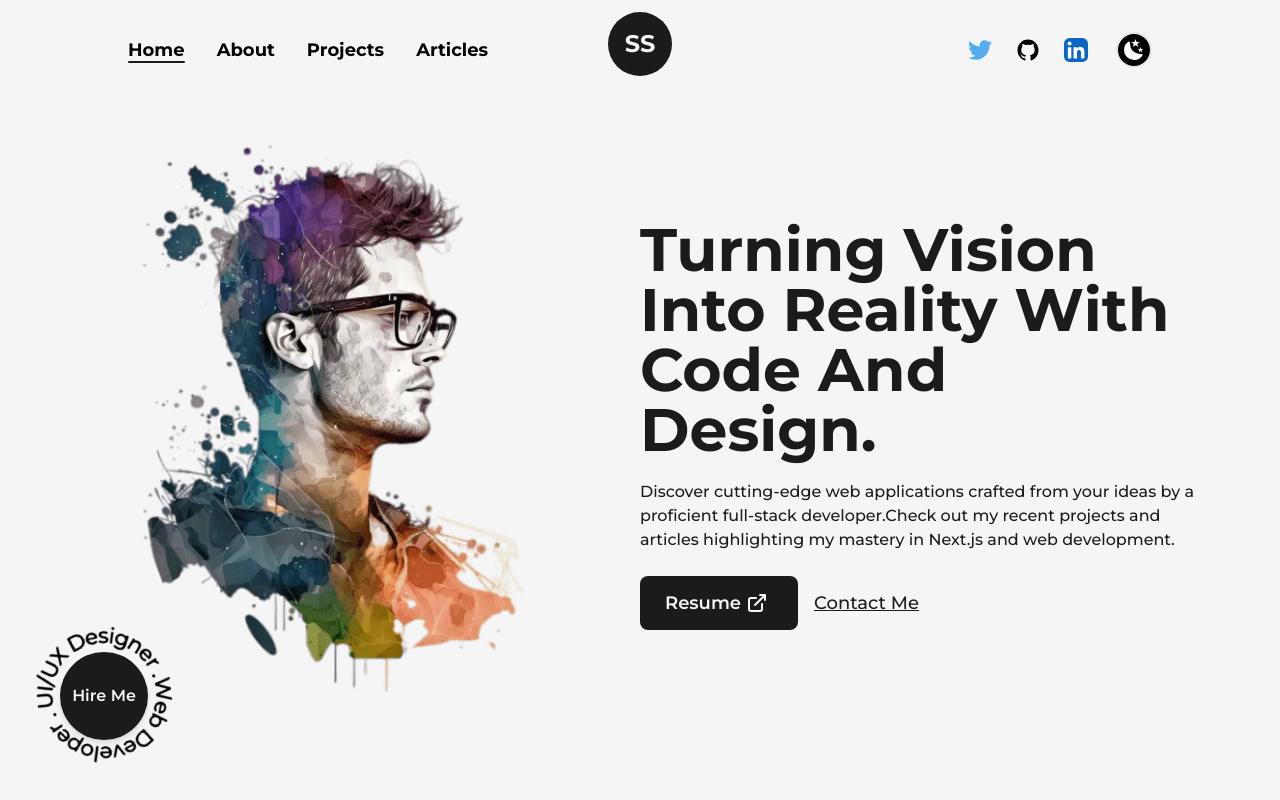
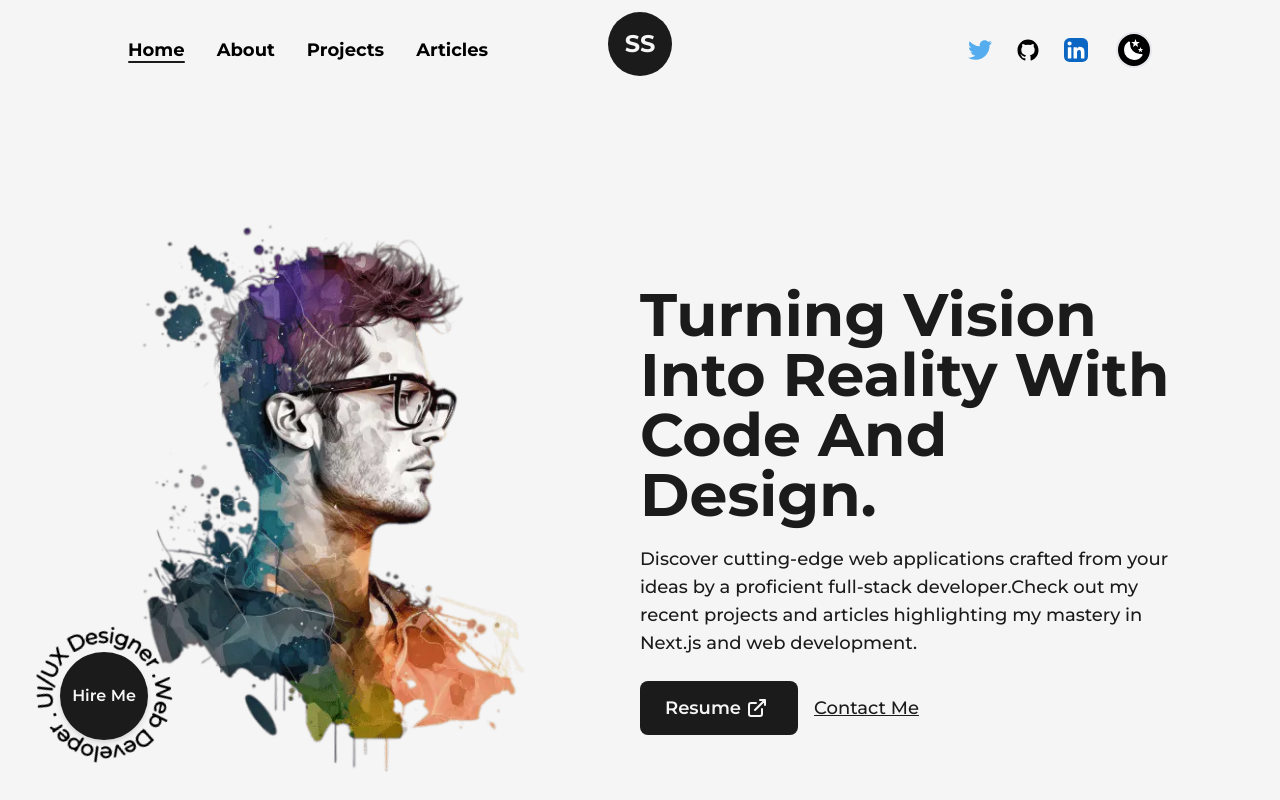
Before and after one commit to sachin-sapkota/sachin-portfolio, a Next.js app: page / in a window 1280 px wide. Shown: the top 800 px of the page. Built offline with nearby package versions, Linux system fonts and the light colour scheme.

Commit message:
final code

```diff
--- a/pages/index.tsx
+++ b/pages/index.tsx
@@ -18,9 +18,9 @@ export default function Home() {
         />
       </Head>
       <TransitionEffect />
-      <main className="flex items-start text-dark w-full min-h-screen dark:text-light">
+      <main className="flex items-center text-dark w-full min-h-screen dark:text-light ">
         <Layout className="h-full sm:px-8 px-4 md:px-12  lg:px-16 xl:px-20   ">
-          <div className="flex items-start justify-between w-full flex-col lg:flex-row lg:justify-start   lg:items-start lg:pt-10  ">
+          <div className="flex items-start justify-between w-full flex-col lg:flex-row lg:justify-start   lg:items-center  ">
             <div className=" w-full flex justify-center  ">
               <Image
                 src={sachinPic}
@@ -30,12 +30,12 @@ export default function Home() {
                 sizes="(max-width: 768px) 100vw, (max-width: 1200px) 50vw, 50vw"
               />
             </div>
-            <div className="w-full flex flex-col items-start  justify-start  text-center lg:text-left  h-full sm:pt-5 xl:pt-20 lg:pt-8  pt-3   ">
+            <div className="w-full flex flex-col items-start  justify-start  text-center lg:text-left  h-full sm:pt-5 pt-3   ">
               <AnimatedText
                 text="Turning Vision into reality with code and design."
-                classname=" text-3xl text-center  lg:text-left lg:text-6xl  sm:text-5xl pb-1"
+                classname=" text-3xl text-center 2xl:text-7xl  lg:text-left lg:text-6xl  sm:text-5xl pb-1"
               />
-              <p className="sm:my-4 my-2 text-sm md:text-base font-medium text-center lg:text-left  ">
+              <p className="sm:my-4 my-2 text-sm md:text-base xl:text-lg font-medium text-center lg:text-left  ">
                 Discover cutting-edge web applications crafted from your ideas
                 by a proficient full-stack developer.Check out my recent
                 projects and articles highlighting my mastery in Next.js and web
--- a/pages/projects.tsx
+++ b/pages/projects.tsx
@@ -179,7 +179,7 @@ const projects = () => {
               <Project
                 title="Aakhyaan : An Online Education Platform"
                 image={aakhyaan_proj}
-                link="https://digitizenepal.net"
+                link="https://aakhyaan.org/"
                 type="Organizational"
                 github="private"
               />
```
